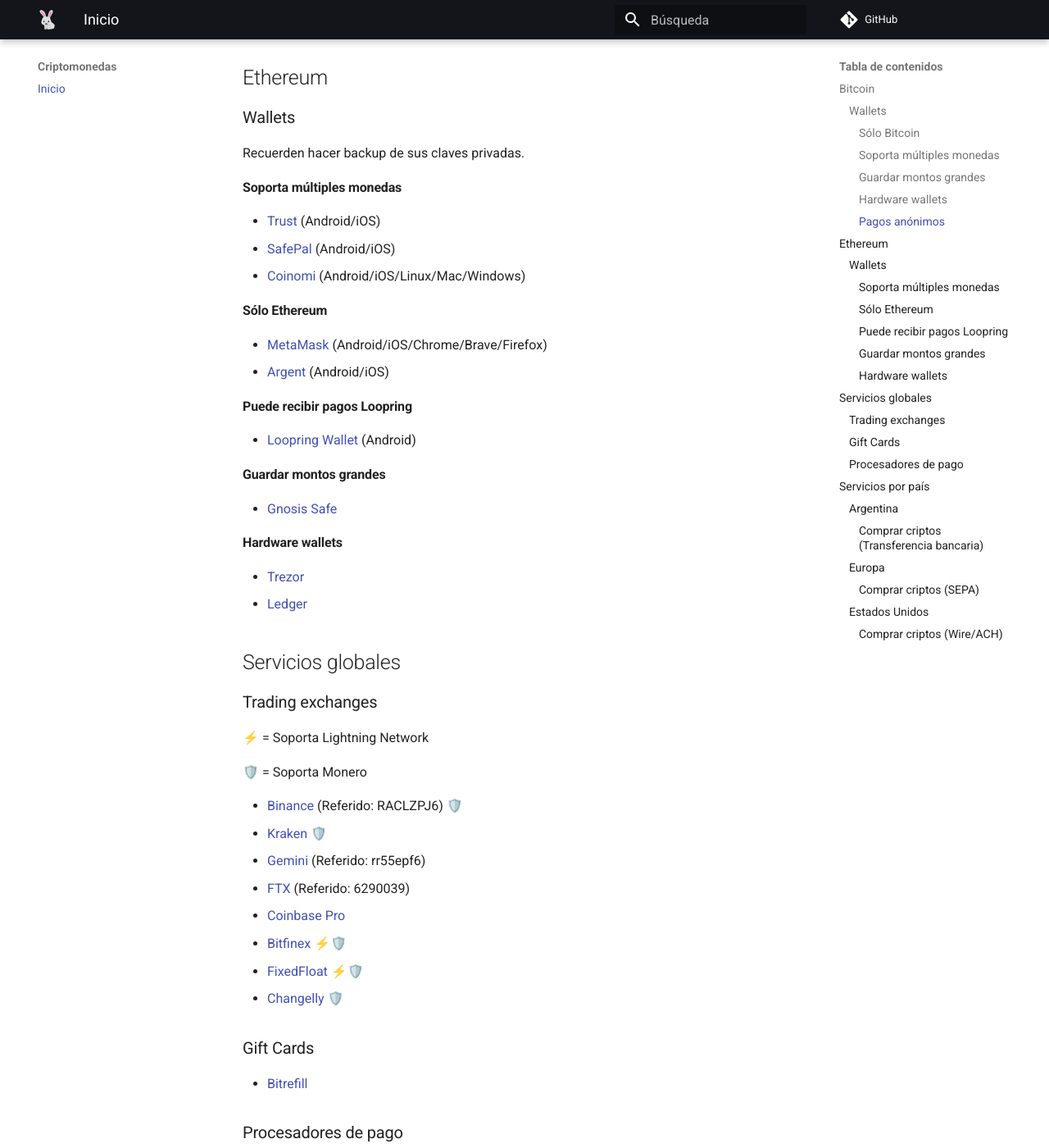
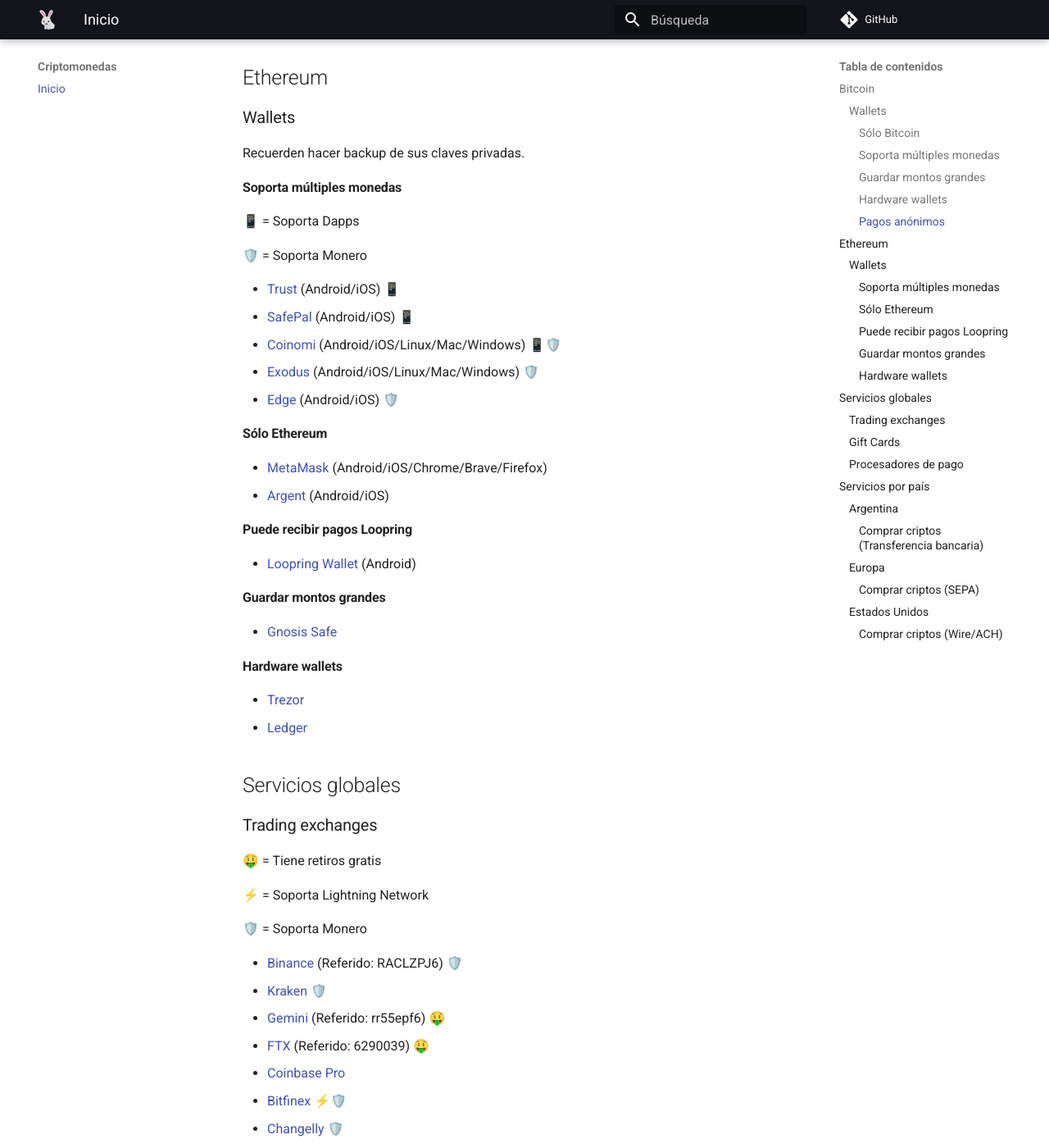
Before and after one commit to anomalouscode/wiki, an MkDocs documentation site: the page built from docs/criptomonedas/index.md, in a window 1280 px wide and 1400 px high, scrolled down 1425 px. Shown: the whole window at 82% size. Built offline with MkDocs 1.6.1 and Material for MkDocs 9.7.7, drawn with Linux system fonts in a browser that asks for light colours; comment, search, counter and statistics services are not loaded; some of the changed text lies outside the part shown.

Commit message:
Update index.md

```diff
--- a/docs/criptomonedas/index.md
+++ b/docs/criptomonedas/index.md
@@ -61,9 +61,15 @@
 
 #### Soporta múltiples monedas
 
-- [Trust](https://trustwallet.com/) (Android/iOS)
-- [SafePal](https://www.safepal.io/download) (Android/iOS)
-- [Coinomi](https://www.coinomi.com/) (Android/iOS/Linux/Mac/Windows)
+📱 = Soporta Dapps
+
+🛡️ = Soporta Monero
+
+- [Trust](https://trustwallet.com/) (Android/iOS) 📱
+- [SafePal](https://www.safepal.io/download) (Android/iOS) 📱
+- [Coinomi](https://www.coinomi.com/) (Android/iOS/Linux/Mac/Windows) 📱🛡️
+- [Exodus](https://www.exodus.io/) (Android/iOS/Linux/Mac/Windows) 🛡️
+- [Edge](https://edge.app/) (Android/iOS) 🛡️
 
 #### Sólo Ethereum
 
@@ -87,18 +93,20 @@
 
 ### Trading exchanges
 
+🤑 = Tiene retiros gratis
+
 ⚡ = Soporta Lightning Network
 
 🛡️ = Soporta Monero
 
 - [Binance](https://www.binance.com/en/register?ref=RACLZPJ6) (Referido: RACLZPJ6) 🛡️
 - [Kraken](https://www.kraken.com/) 🛡️
-- [Gemini](https://gemini.com/share/rr55epf6) (Referido: rr55epf6)
-- [FTX](https://ftx.com/#a=6290039) (Referido: 6290039)
+- [Gemini](https://gemini.com/share/rr55epf6) (Referido: rr55epf6) 🤑
+- [FTX](https://ftx.com/#a=6290039) (Referido: 6290039) 🤑
 - [Coinbase Pro](https://pro.coinbase.com/)
 - [Bitfinex](https://www.bitfinex.com/) ⚡🛡️
+- [Changelly](https://changelly.com/) 🛡️
 - [FixedFloat](https://fixedfloat.com/) ⚡🛡️
-- [Changelly](https://changelly.com/) 🛡️
 
 ### Gift Cards
 
@@ -129,9 +137,13 @@
 
 #### Comprar criptos (SEPA)
 
-- [Binance](https://www.binance.com/en/register?ref=RACLZPJ6) (Referido: RACLZPJ6)
-- [Kraken](https://www.kraken.com/)
-- [Gemini](https://gemini.com/share/rr55epf6) (Referido: rr55epf6)
+🤑 = Tiene retiros gratis
+
+🛡️ = Soporta Monero
+
+- [Binance](https://www.binance.com/en/register?ref=RACLZPJ6) (Referido: RACLZPJ6) 🛡️
+- [Kraken](https://www.kraken.com/) 🛡️
+- [Gemini](https://gemini.com/share/rr55epf6) (Referido: rr55epf6) 🤑
 - [Crypto.com](https://crypto.com/app/j53ayhgqrj) (Referido: j53ayhgqrj)
 - [Bity](https://bity.com/)
 - [Bitstamp](https://www.bitstamp.net/)
@@ -140,11 +152,15 @@
 
 #### Comprar criptos (Wire/ACH)
 
-- [BlockFi](https://blockfi.com/?ref=11b52d14) (Referido: 11b52d14)
+🤑 = Tiene retiros gratis
+
+🛡️ = Soporta Monero
+
+- [Gemini](https://gemini.com/share/rr55epf6) (Referido: rr55epf6) 🤑
+- [BlockFi](https://blockfi.com/?ref=11b52d14) (Referido: 11b52d14) 🤑
+- [Kraken](https://www.kraken.com/) 🛡️
 - [Cash App](https://cash.app/)
-- [Kraken](https://www.kraken.com/)
 - [Coinbase](https://www.coinbase.com/)
-- [Gemini](https://gemini.com/share/rr55epf6) (Referido: rr55epf6)
 - [Binance.US](https://www.binance.us/)
 - [Wyre](https://www.sendwyre.com/)
 - [Crypto.com](https://crypto.com/app/j53ayhgqrj) (Referido: j53ayhgqrj)
```
